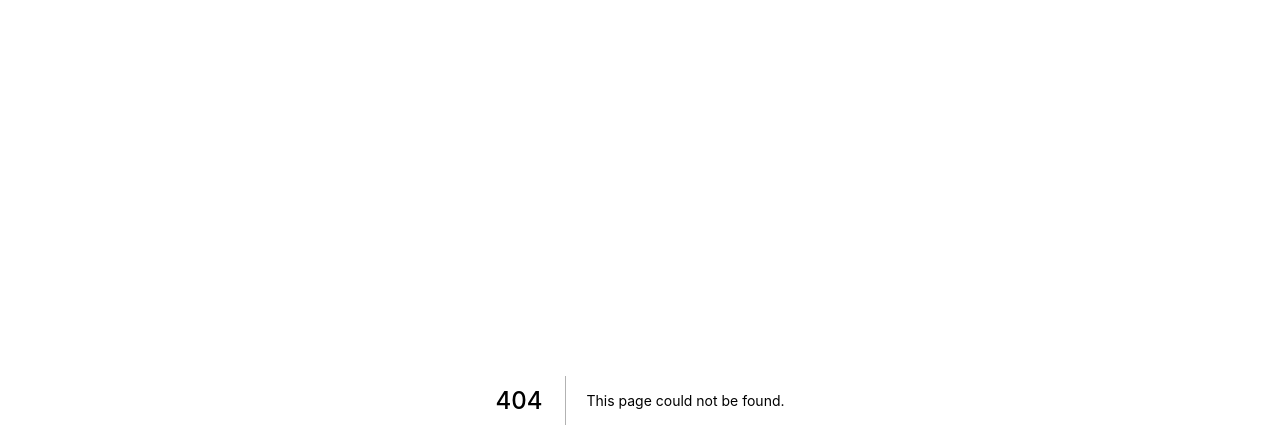
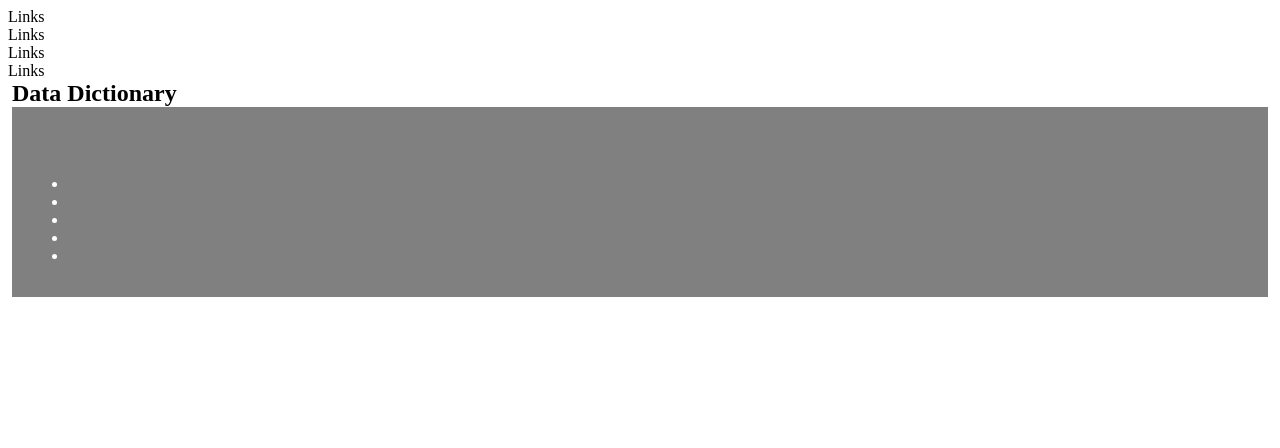
Before and after one commit to naomatheus/mdx_frontend, a Next.js app: page /main in a window 1280 px wide. Before the commit this address had no page. Shown: the top 448 px of the page. Built offline with nearby package versions, Linux system fonts and the light colour scheme.

Commit message:
added main component to house components of markdown render

```diff
--- a/pages/_app.js
+++ b/pages/_app.js
@@ -1,4 +1,6 @@
 import React, {Component, Fragment} from 'react'
+import Cover from './_intro.js'
+import NavBar from './_navbar.js'
 import {MDXProvider} from '@mdx-js/react'
 import {
 	Box,
--- a/pages/_intro.js
+++ b/pages/_intro.js
@@ -35,7 +35,6 @@ class Cover extends Component{
 	render(){
 		return (
 			<Fragment>
-				<div> Cover component </div>
 				<Flex
 					px={1}
 					color='white'
--- /dev/null
+++ b/pages/main.js
@@ -0,0 +1,52 @@
+import React, {Component, Fragment} from 'react'
+import Cover from './_intro.js'
+import NavBar from './_navbar.js'
+import {MDXProvider} from '@mdx-js/react'
+import {
+	Box,
+	Card,
+	Image,
+	Heading,
+	Text,
+	Flex,
+} from 'rebass'
+
+
+
+class App extends Component {
+	constructor(props){
+		super(props)
+
+		this.state = {
+			empty:true
+		}
+	}
+
+	render(){
+		return (
+
+				<Flex
+					flex='flex'
+					minHeight='100%'
+
+				>
+				<Box
+					width='100%'
+					mx='auto'
+					minHeight='100%'
+					flexDirection='row-reverse'
+					justifyContent='space-around'
+					alignItems='center'
+				>
+					<NavBar/>
+					<Cover />
+				</Box>
+				</Flex>
+
+			)
+	}
+}
+
+
+
+export default App
```
Also changed, not shown: pages/da_answer.md (+3 -2 lines).
